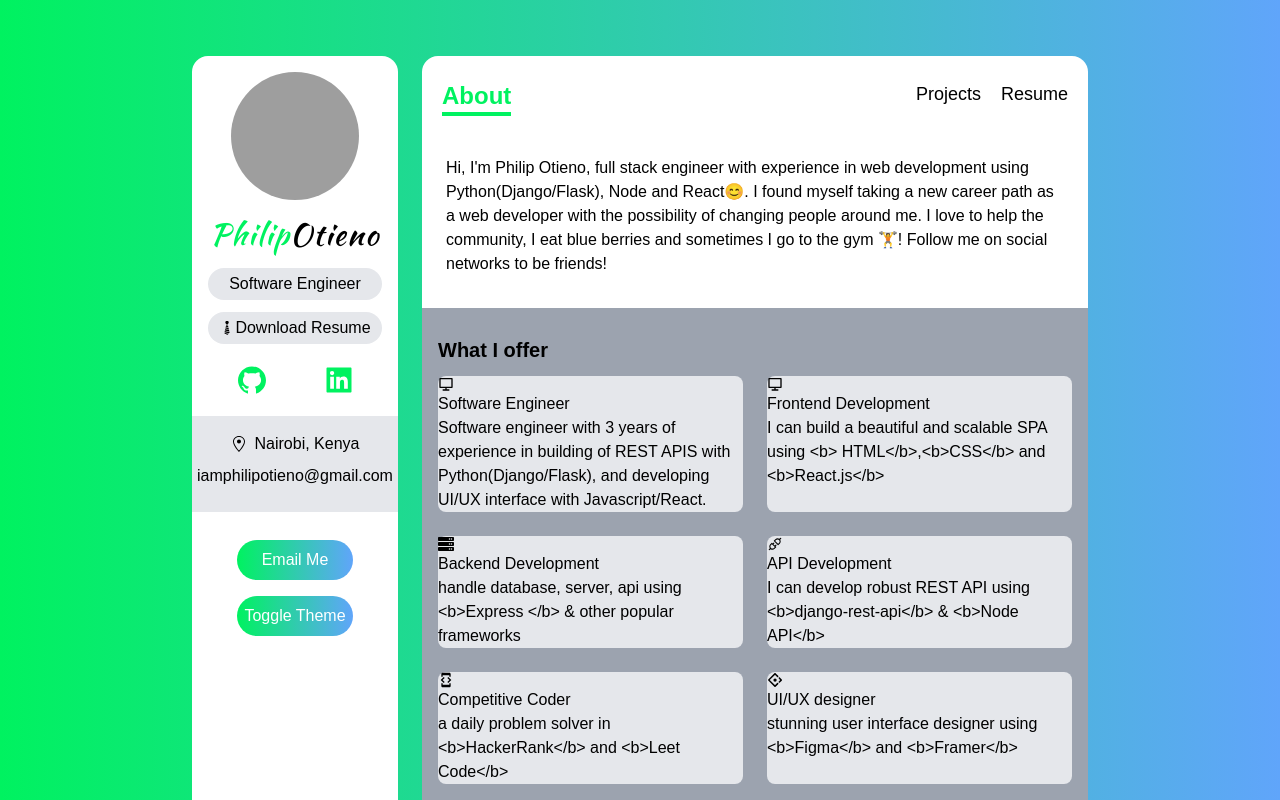
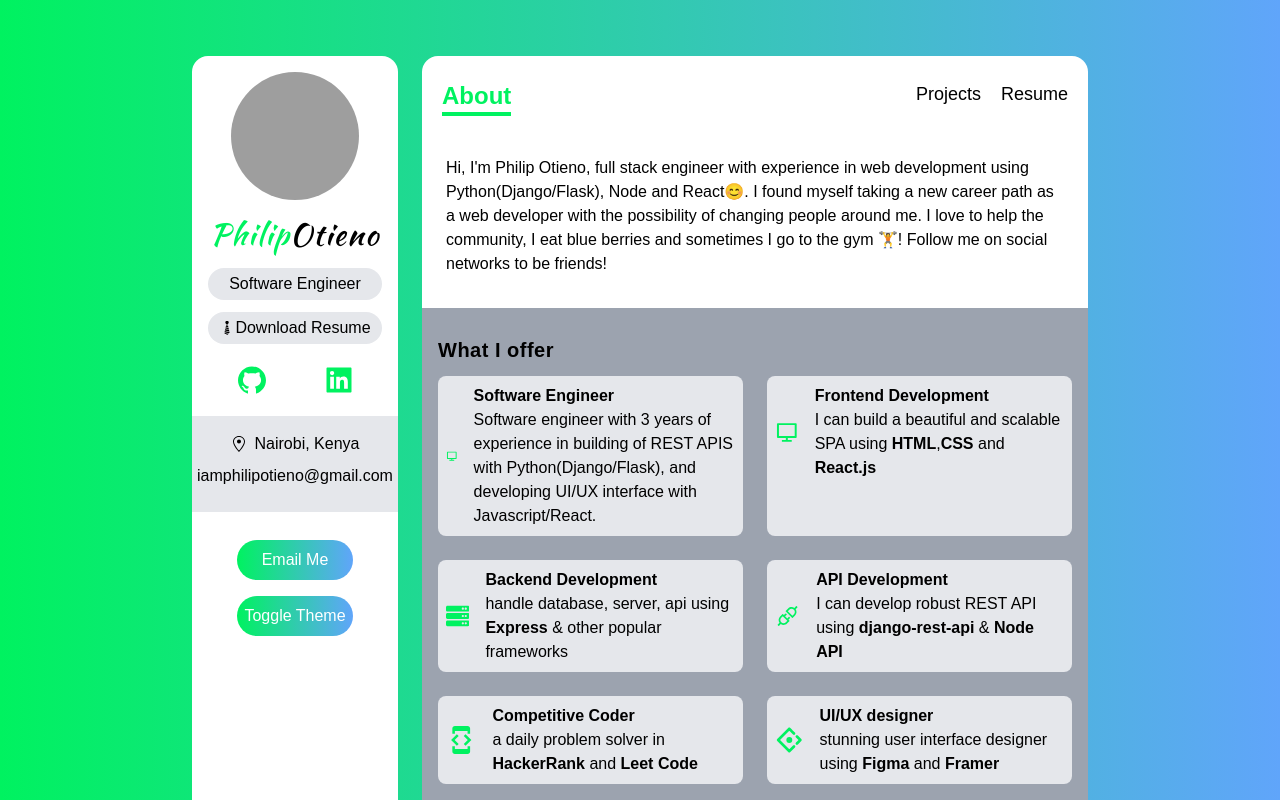
Before and after one commit to Philipotieno/Portfolio-N, a Next.js app: page / in a window 1280 px wide. Shown: the top 800 px of the page. Built offline with nearby package versions, Linux system fonts and the light colour scheme; grey boxes are pictures that could not be loaded.

Commit message:
Add more tailwind CSS

```diff
--- a/componenets/ServiceCard.tsx
+++ b/componenets/ServiceCard.tsx
@@ -4,12 +4,17 @@
 const ServiceCard: FunctionComponent<{ service: IService }> = ({
   service: { Icon, about, title },
 }) => {
+  const createMarkup = () => {
+    return {
+      __html: about
+    }
+  }
   return (
-    <div>
-      <Icon />
+    <div className="flex items-center p-2 space-x-4">
+      <Icon className="w-12 h-12 text-green" />
       <div>
-        <h4>{title}</h4>
-        <p>{about}</p>
+        <h4 className="font-bold">{title}</h4>
+        <p dangerouslySetInnerHTML={createMarkup()} />
       </div>
     </div>
   );
--- a/pages/_app.tsx
+++ b/pages/_app.tsx
@@ -8,7 +8,7 @@
       <div className="col-span-12 p-4 text-center bg-white lg:col-span-3 rounded-2xl">
         <SideBar />
       </div>
-      <div className="flex flex-col col-span-12 bg-white lg:col-span-9 rounded-2xl ">
+      <div className="flex flex-col col-span-12 overflow-hidden bg-white lg:col-span-9 rounded-2xl ">
         <Navbar />
         <Component {...pageProps} />
       </div>
--- a/pages/index.tsx
+++ b/pages/index.tsx
@@ -4,7 +4,7 @@
 
 const index = () => {
   return (
-    <div className="flex flex-col px-6 pt-1">
+    <div className="flex flex-col flex-grow px-6 pt-1">
       <h5 className="my-3 font-medium">
         Hi, I'm Philip Otieno, full stack engineer with experience in web
         development using Python(Django/Flask), Node and React😊. I found myself
@@ -14,10 +14,10 @@
         to be friends!
       </h5>
       <div
-        className="p-4 mt-5 bg-gray-400"
+        className="flex-grow p-4 mt-5 bg-gray-400"
         style={{ marginLeft: '-1.5rem', marginRight: '-1.5rem' }}
       >
-        <h6 className="my-3 text-xl font-bold">What I offer</h6>
+        <h6 className="my-3 text-xl font-bold tracking-wide">What I offer</h6>
         <div className="grid gap-6 lg:grid-cols-2">
           {services.map((service) => (
             <div className="bg-gray-200 rounded-lg lg:col-span-1">
@@ -31,16 +31,3 @@
 };
 
 export default index;
-
-// export const getServerSideProps = async (context: GetServerSideProps) => {
-//   const res = await fetch('http://localhost:3000/api/services');
-//   const data = await res.json();
-
-//   console.log('SERVER', services);
-
-//   return {
-//     props: {
-//       services: data.services,
-//     },
-//   };
-// };
```
